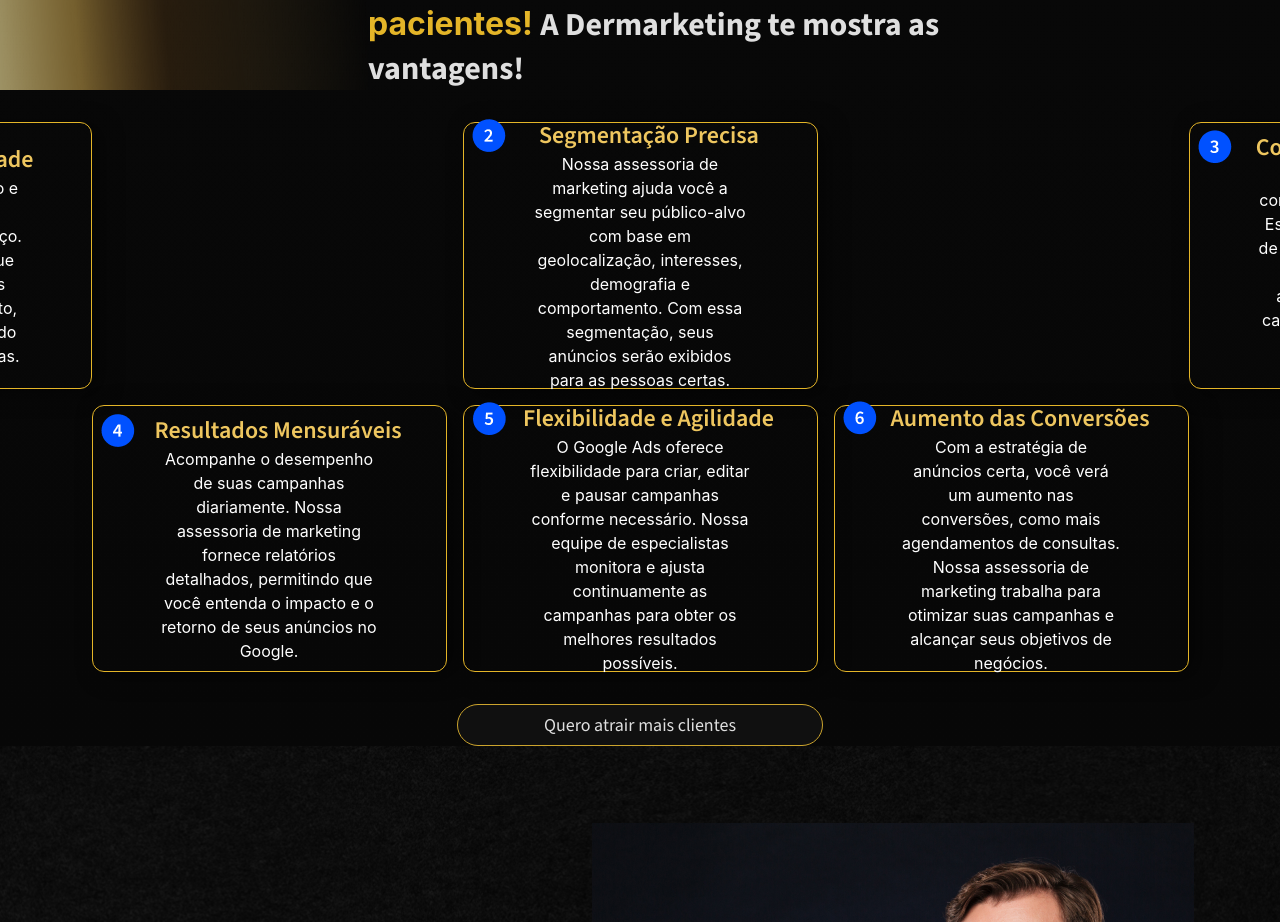
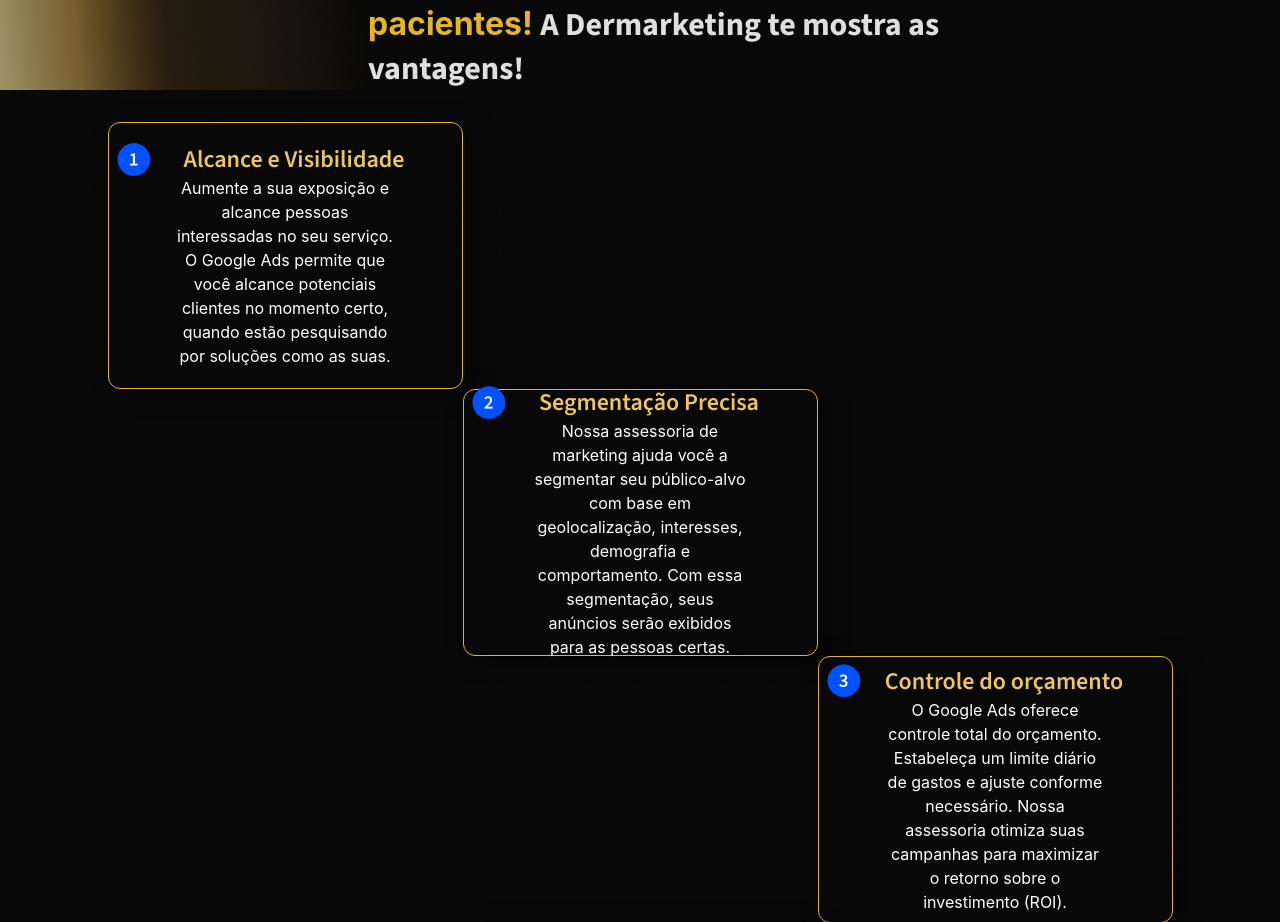
Before and after one commit to EvertonSouzaFerreira/Dermarketing, a React (Create React App) app: page / in a window 1280 px wide. Shown: the part 6485-7407 px from the top of the page. Built offline with nearby package versions, Linux system fonts and the light colour scheme.

Commit message:
carousselDermaVantagens

```diff
--- a/package.json
+++ b/package.json
@@ -6,6 +6,7 @@
     "@testing-library/jest-dom": "^5.16.5",
     "@testing-library/react": "^13.4.0",
     "@testing-library/user-event": "^13.5.0",
+    "framer-motion": "^10.12.8",
     "react": "^18.2.0",
     "react-dom": "^18.2.0",
     "react-icons": "^4.8.0",
--- a/src/components/DermarVantagens/DermarVantagens.jsx
+++ b/src/components/DermarVantagens/DermarVantagens.jsx
@@ -1,6 +1,7 @@
-import React, { useState, useEffect } from 'react'
+import React, { useState, useEffect, useRef } from 'react'
 import { useInView } from 'react-intersection-observer';
 
+import {motion} from 'framer-motion'
 //styled
 import { ContainerDermaVantagens, Card } from './DermarVantagensStyled'
 
@@ -17,6 +18,13 @@ import numeroAzul6 from '../../images/numeroAzul6.png'
 
 
 function DermarVantagens() {
+
+    const caroussel = useRef()
+    const [widthScroll, setWidthScroll] = useState(0)
+
+    useEffect(() => {
+        setWidthScroll(caroussel.current?.scrollWidth - caroussel.current?.offsetWidth)
+    },[])
 
     const [isInView, setIsInView] = useState(false);
     const { ref, inView } = useInView({
@@ -38,7 +46,79 @@ function DermarVantagens() {
                 te mostra as vantagens! </h5>
         </div>
         <div className='cards'>
-        <Card ref={ref} isInView={isInView} className='card1' >
+            <motion.div ref={caroussel} className='caroussel' whileTap={{cursor: 'grabbing'}}>
+                <motion.div className='inner'
+                drag='x'
+                dragConstraints={{right:0, left: -widthScroll}}
+                >
+                <Card ref={ref} isInView={isInView} className='card1' >
+                        <div><img src={numeroAzul1} alt="numero1" />
+                        <h2>Alcance e Visibilidade
+                        </h2></div>
+
+                        <p>Aumente a sua exposição e alcance pessoas interessadas no seu serviço. O Google Ads permite que você alcance potenciais clientes no momento certo, quando estão pesquisando por soluções como as suas.
+                        </p>
+
+                    </Card>
+                    <Card>
+                        <div>
+                        <img src={numeroAzul2} alt="numero2" />
+                        <h2>Segmentação Precisa
+                        </h2>
+                        </div>
+
+                        <p>Nossa assessoria de marketing ajuda você a segmentar seu público-alvo com base em geolocalização, interesses, demografia e comportamento. Com essa segmentação, seus anúncios serão exibidos para as pessoas certas.
+                        </p>
+
+                    </Card>
+                    <Card ref={ref} isInView={isInView} className='card2'>
+                        <div>
+                        <img src={numeroAzul3} alt="numero3" />
+                        <h2>Controle do orçamento
+                        </h2>
+                        </div>
+
+                        <p>O Google Ads oferece controle total do orçamento. Estabeleça um limite diário de gastos e ajuste conforme necessário. Nossa assessoria otimiza suas campanhas para maximizar o retorno sobre o investimento (ROI).
+                        </p>
+
+                    </Card>
+                    <Card>
+                        <div>
+                        <img src={numeroAzul4} alt="numero4" />
+                        <h2>Resultados Mensuráveis
+                        </h2>
+                        </div>
+
+                        <p>Acompanhe o desempenho de suas campanhas diariamente. Nossa assessoria de marketing fornece relatórios detalhados, permitindo que você entenda o impacto e o retorno de seus anúncios no Google.
+                        </p>
+
+                    </Card>
+                    <Card>
+
+                        <div>
+                        <img src={numeroAzul5} alt="numero5" />
+                        <h2>Flexibilidade e Agilidade
+                        </h2>
+                        </div>
+
+                        <p>O Google Ads oferece flexibilidade para criar, editar e pausar campanhas conforme necessário. Nossa equipe de especialistas monitora e ajusta continuamente as campanhas para obter os melhores resultados possíveis.
+
+                        </p>
+
+                    </Card>
+                    <Card>
+                        <div>
+                        <img src={numeroAzul6} alt="numero6" />
+                        <h2>Aumento das Conversões
+                        </h2>
+                        </div>
+                        <p>Com a estratégia de anúncios certa, você verá um aumento nas conversões, como mais agendamentos de consultas. Nossa assessoria de marketing trabalha para otimizar suas campanhas e alcançar seus objetivos de negócios.
+                        </p>
+
+                    </Card>
+                </motion.div>
+            </motion.div>
+        {/* <Card ref={ref} isInView={isInView} className='card1' >
             <div><img src={numeroAzul1} alt="numero1" />
             <h2>Alcance e Visibilidade
             </h2></div>
@@ -102,7 +182,7 @@ function DermarVantagens() {
             <p>Com a estratégia de anúncios certa, você verá um aumento nas conversões, como mais agendamentos de consultas. Nossa assessoria de marketing trabalha para otimizar suas campanhas e alcançar seus objetivos de negócios.
             </p>
 
-        </Card>
+        </Card> */}
         </div>
 
         <button>Quero atrair mais clientes</button>
--- a/src/components/DermarVantagens/DermarVantagensStyled.jsx
+++ b/src/components/DermarVantagens/DermarVantagensStyled.jsx
@@ -39,6 +39,7 @@ export const ContainerDermaVantagens = styled.div`
     @media (max-width: 920px) {
             margin-top: 3rem;
             padding: 0;
+            background: #121212;
             }
 
     .cards{
@@ -49,11 +50,23 @@ export const ContainerDermaVantagens = styled.div`
         gap: 1rem;
         max-width: 1147px;
         @media (max-width: 920px){
-            gap: .5rem;
+            display: block;
+            /* gap: .5rem;
             flex-wrap: wrap;
             align-items: center;
             justify-content: center;
-            height: 100%;
+            height: 100%; */
+            max-width: 420px;
+            .caroussel{
+              cursor: grab;
+              overflow: hidden;
+            }
+
+            .inner{
+              display: flex;
+
+            }
+
         }
 
 
@@ -67,11 +80,13 @@ export const ContainerDermaVantagens = styled.div`
 
         @media (max-width: 920px) {
             img{
-                width: 30px;
-                height: 94px;
+                /* width: 30px;
+                height: 94px; */
+                display: none;
             }
 
             h5{
+              display: none;
                 max-width: 334px;
                 height: 67px;
                 font-size: 18px;
--- a/src/components/destaques/DestaqueStyle.jsx
+++ b/src/components/destaques/DestaqueStyle.jsx
@@ -71,7 +71,7 @@ export const ContainerDestaques = styled.div`
         @media (max-width: 920px){
             width: 100vw;
             align-items: center;
-
+            display: none;
             img{
               width: 300px;
               height: 48px;
--- a/src/components/footer/FooterStyled.jsx
+++ b/src/components/footer/FooterStyled.jsx
@@ -92,7 +92,7 @@ export const ContainerFooterMobile = styled.div`
     align-items: center;
     gap: 2rem;
     padding: 1rem;
-    background: #121212;
+
     margin-top: 5rem;
     .imgNome{
         width: 160.83px;
--- a/src/components/identidade/IdentidadeStyled.jsx
+++ b/src/components/identidade/IdentidadeStyled.jsx
@@ -87,12 +87,14 @@ export const ContainerIdentidade = styled.div`
             img{
                 width: 30px;
                 height: 71px;
+                display: none;
             }
 
             h5{
                 width: 334px;
                 height: 67px;
                 font-size: 18px;
+                display: none;
             }
         }
 
--- a/src/components/vamosComecar/VamosComecarStyled.jsx
+++ b/src/components/vamosComecar/VamosComecarStyled.jsx
@@ -16,7 +16,7 @@ export const ContainerVamosComecar = styled.div`
     @media (max-width: 920px){
         margin-top: 5rem;
         height: fit-content;
-        background: #121212;
+        background-image: none;
 
         .imgDoctor  {
             display: none;
```
Also changed, not shown: 1 other file (tests, documents, lock files or other folders).
